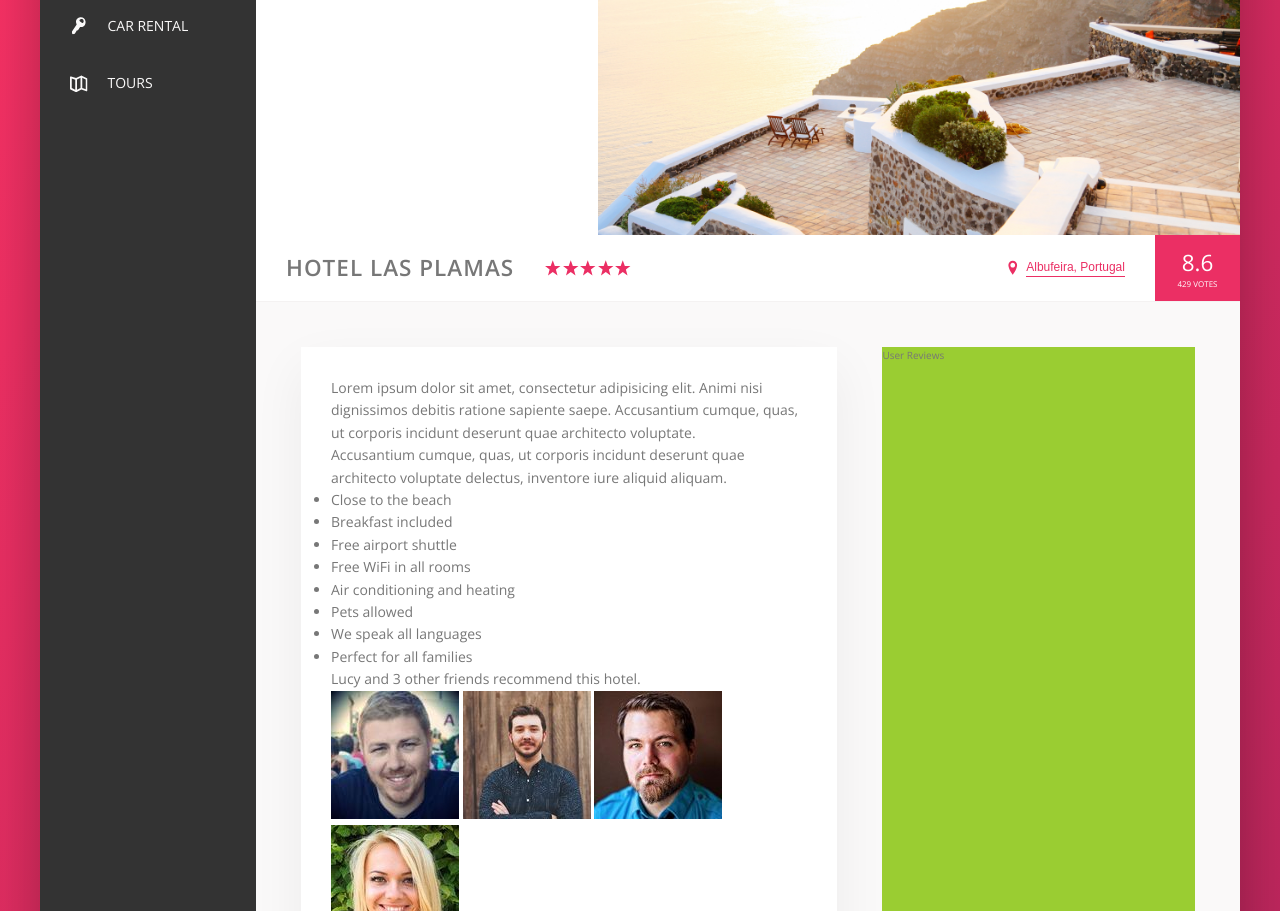
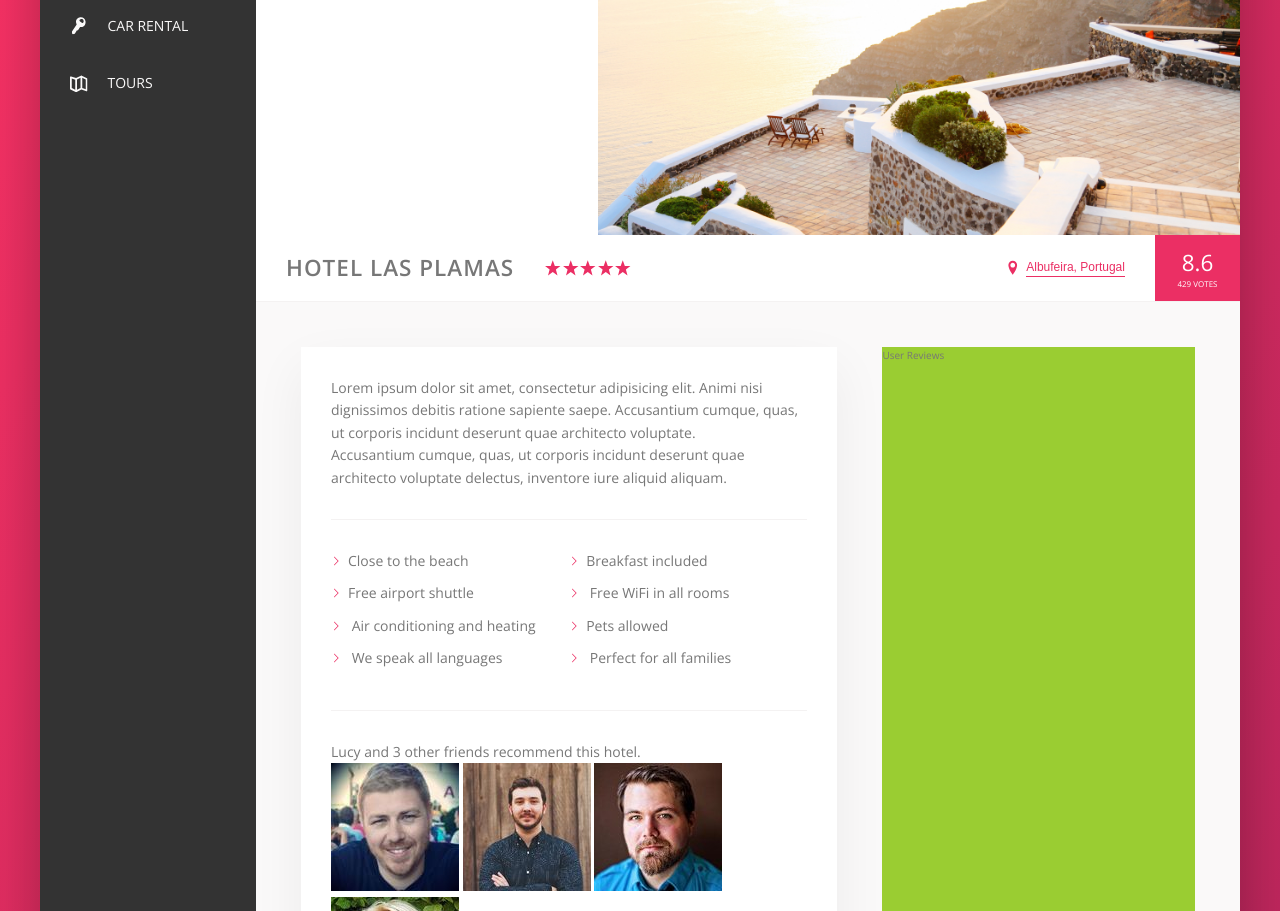
Before and after one commit to dsinkey/flexbox-trillo, a website: page index.html in a window 1280 px wide. Shown: the part 300-1211 px from the top of the page. Drawn offline with nearby package versions, Linux system fonts and the light colour scheme.

Commit message:
Add styling for list

```diff
--- a/index.html
+++ b/index.html
@@ -190,20 +190,20 @@
 								inventore iure aliquid aliquam.
 							</p>
 							<ul class="list">
-								<li class="list_item">Close to the beach</li>
-								<li class="list_item">Breakfast included</li>
-								<li class="list_item">Free airport shuttle</li>
-								<li class="list_item">
+								<li class="list__item">Close to the beach</li>
+								<li class="list__item">Breakfast included</li>
+								<li class="list__item">Free airport shuttle</li>
+								<li class="list__item">
 									Free WiFi in all rooms
 								</li>
-								<li class="list_item">
+								<li class="list__item">
 									Air conditioning and heating
 								</li>
-								<li class="list_item">Pets allowed</li>
-								<li class="list_item">
+								<li class="list__item">Pets allowed</li>
+								<li class="list__item">
 									We speak all languages
 								</li>
-								<li class="list_item">
+								<li class="list__item">
 									Perfect for all families
 								</li>
 							</ul>
--- a/sass/_components.scss
+++ b/sass/_components.scss
@@ -257,3 +257,42 @@
 		box-shadow: 0 0 0 0 rgba(255, 0, 102, 0);
 	}
 }
+
+.pargraph:not(:last-of-type) {
+	margin-bottom: 2rem;
+}
+
+.list {
+	list-style: none;
+	margin: 3rem 0;
+	padding: 3rem 0;
+	border-top: var(--line);
+	border-bottom: var(--line);
+
+	display: flex;
+	flex-wrap: wrap;
+
+	&__item {
+		flex: 0 0 50%;
+		margin-bottom: 1rem;
+	}
+
+	&__item::before {
+		content: "";
+		display: inline-block;
+		height: 1rem;
+		width: 1rem;
+		margin-right: 0.7rem;
+		background-image: url(../img/chevron-thin-right.svg);
+		background-size: cover;
+		background-color: var(--color-primary);
+		@supports (-webkit-mask-image: url()) or (mask-image: url()) {
+			background-color: var(--color-primary);
+			-webkit-mask-image: url(../img/chevron-thin-right.svg);
+			-webkit-mask-size: cover;
+			mask-image: url(../img/chevron-thin-right.svg);
+			mask-size: cover;
+			background-image: none;
+		}
+	}
+}
```
Also changed, not shown: css/style.css.
